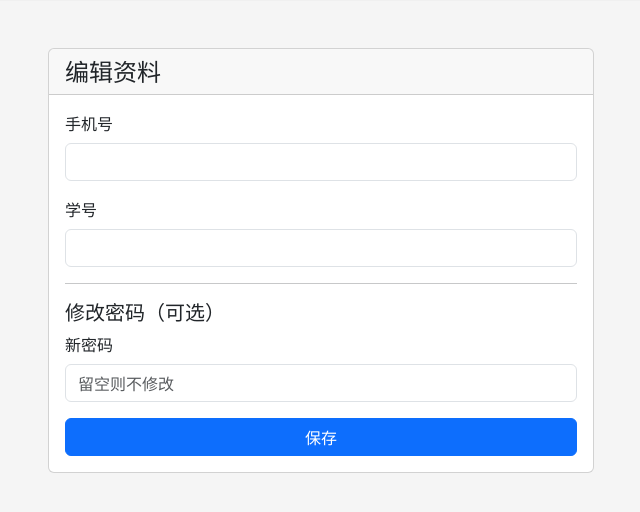
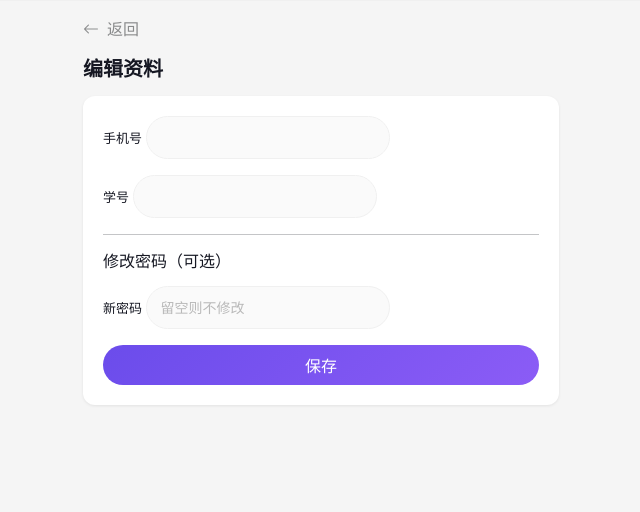
Before and after one commit to Qi-Cao/campus-book-trading, a Flask app: page /auth/profile/edit in a window 1280 px wide. Shown: the part 61-573 px from the top of the page, without its empty margins (319-959 px from the left). Run offline with Flask 3, Linux system fonts and the light colour scheme; the visitor is signed in with stand-in values (Sample User, id 1).

Commit message:
统一页面样式 + 添加flask-migrate依赖

```diff
--- a/app/templates/auth/edit_profile.html
+++ b/app/templates/auth/edit_profile.html
@@ -3,34 +3,40 @@
 {% block title %}编辑资料 - 校园二手书交易平台{% endblock %}
 
 {% block content %}
-<div class="container my-5">
-    <div class="row">
-        <div class="col-md-6 mx-auto">
-            <div class="card">
-                <div class="card-header">
-                    <h4 class="mb-0">编辑资料</h4>
-                </div>
-                <div class="card-body">
+<div class="container py-3" style="max-width: 500px;">
+    <!-- 返回 -->
+    <a href="{{ url_for('auth.profile') }}" class="text-decoration-none d-flex align-items-center mb-3" style="color: #8a8b8c;">
+        <i class="bi bi-arrow-left me-2"></i>返回
+    </a>
+
+    <h5 class="fw-bold mb-3">编辑资料</h5>
+
+    <!-- 表单 -->
+    <div class="card-tiktok">
+        <div class="card-body-tiktok">
             <form method="POST">
                 <div class="mb-3">
-                            <label class="form-label">手机号</label>
-                            <input type="text" name="phone" class="form-control" value="{{ current_user.phone or '' }}">
+                    <label class="form-label" style="font-size: 13px;">手机号</label>
+                    <input type="text" name="phone" class="form-control-tiktok" value="{{ current_user.phone or '' }}">
                 </div>
+
                 <div class="mb-3">
-                            <label class="form-label">学号</label>
-                            <input type="text" name="student_id" class="form-control" value="{{ current_user.student_id or '' }}">
+                    <label class="form-label" style="font-size: 13px;">学号</label>
+                    <input type="text" name="student_id" class="form-control-tiktok" value="{{ current_user.student_id or '' }}">
                 </div>
+
                 <hr>
-                        <h5>修改密码（可选）</h5>
+
+                <h6 class="mb-3">修改密码（可选）</h6>
+
                 <div class="mb-3">
-                            <label class="form-label">新密码</label>
-                            <input type="password" name="new_password" class="form-control" placeholder="留空则不修改">
+                    <label class="form-label" style="font-size: 13px;">新密码</label>
+                    <input type="password" name="new_password" class="form-control-tiktok" placeholder="留空则不修改">
                 </div>
-                        <button type="submit" class="btn btn-primary w-100">保存</button>
+
+                <button type="submit" class="btn btn-tiktok w-100 py-2">保存</button>
             </form>
         </div>
     </div>
 </div>
-    </div>
-</div>
 {% endblock %}
```
Also changed, not shown: app/templates/orders/review.html (+36 -19 lines). Lines whose indentation alone changed are shown as unchanged.
